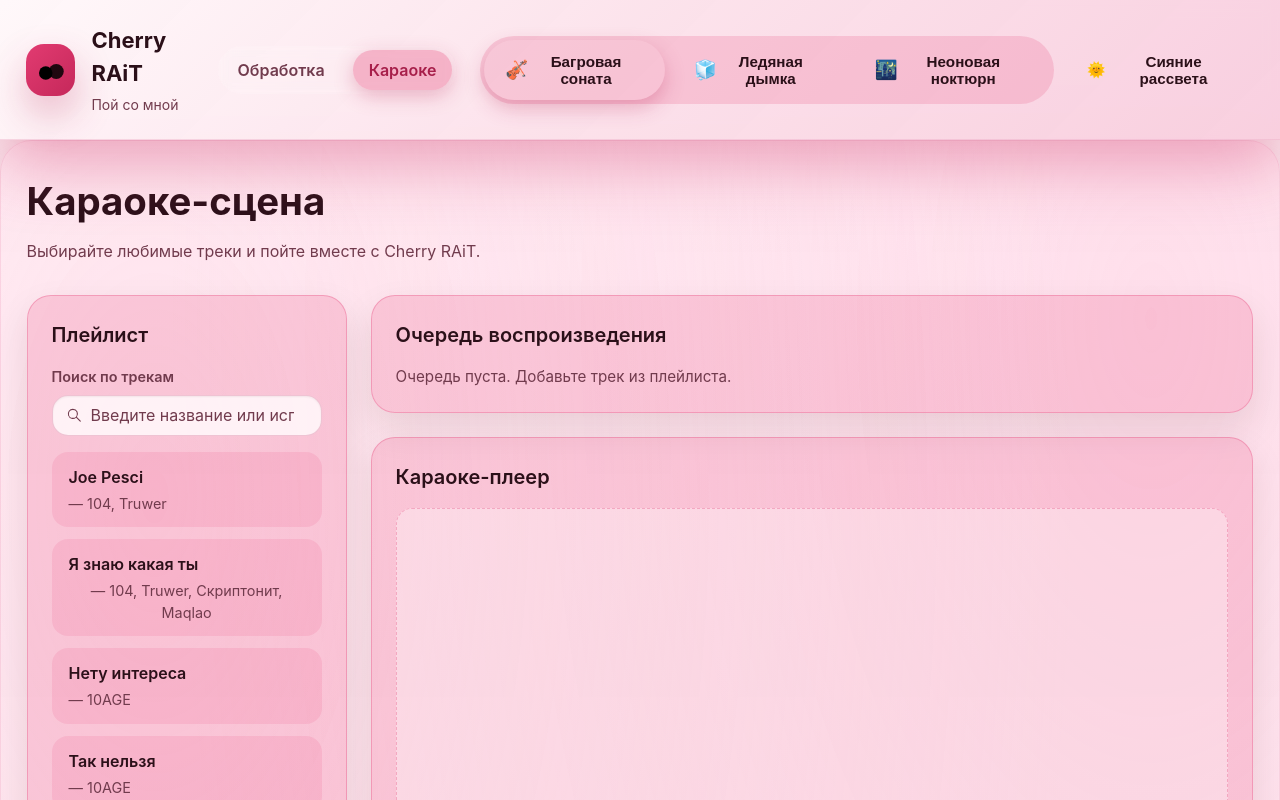
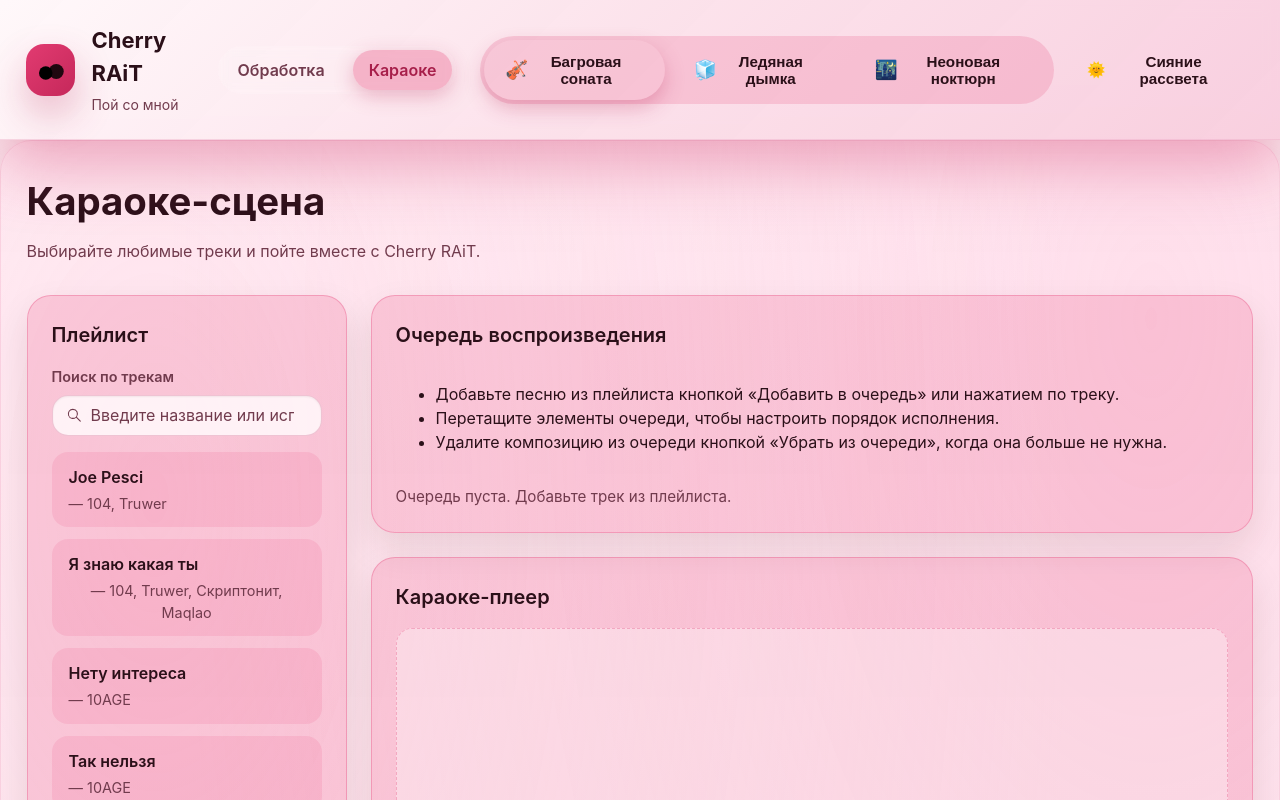
Before and after one commit to rtalyutin/aik-front, a React (Vite) app: page /karaoke in a window 1280 px wide. Shown: the top 800 px of the page. Built offline with nearby package versions, Linux system fonts and the light colour scheme; no server answers.

Commit message:
feat: add karaoke queue instructions

```diff
--- a/src/features/karaoke/KaraokePage.jsx
+++ b/src/features/karaoke/KaraokePage.jsx
@@ -42,6 +42,26 @@ const KaraokePage = () => {
   const queueHeading = karaokeConfig.queueHeading || 'Очередь воспроизведения';
   const queueEmptyState =
     karaokeConfig.queueEmptyState || 'Очередь пуста. Добавьте трек из плейлиста.';
+  const queueInstructions = useMemo(() => {
+    const rawInstructions = karaokeConfig.queueInstructions;
+
+    if (!rawInstructions) {
+      return [];
+    }
+
+    if (Array.isArray(rawInstructions)) {
+      return rawInstructions
+        .map((item) => (typeof item === 'string' ? item.trim() : String(item).trim()))
+        .filter(Boolean);
+    }
+
+    const normalizedInstruction =
+      typeof rawInstructions === 'string'
+        ? rawInstructions.trim()
+        : String(rawInstructions).trim();
+
+    return normalizedInstruction ? [normalizedInstruction] : [];
+  }, []);
   const removeFromQueueLabel = karaokeConfig.queueRemoveLabel || 'Убрать из очереди';
   const loadingMessage = karaokeConfig.loadingMessage || 'Загрузка…';
   const emptyState = karaokeConfig.emptyState || 'Плейлист пока пуст.';
@@ -468,6 +488,18 @@ const KaraokePage = () => {
         </aside>
         <aside className="karaoke-page__queue" aria-live="polite">
           <h2 className="karaoke-page__section-title">{queueHeading}</h2>
+          {queueInstructions.length > 0 ? (
+            <ul className="karaoke-page__queue-instructions">
+              {queueInstructions.map((instruction, index) => (
+                <li
+                  key={`queue-instruction-${index}`}
+                  className="karaoke-page__queue-instructions-item"
+                >
+                  {instruction}
+                </li>
+              ))}
+            </ul>
+          ) : null}
           {queueItems.length === 0 ? (
             <p className="karaoke-page__status">{queueEmptyState}</p>
           ) : (
--- a/src/features/karaoke/config.json
+++ b/src/features/karaoke/config.json
@@ -9,6 +9,11 @@
   "playerPlaceholder": "Выберите трек, чтобы начать петь.",
   "defaultCaptions": "/karaoke-subtitles.vtt",
   "tracksSource": "/karaoke-tracks.json",
+  "queueInstructions": [
+    "Добавьте песню из плейлиста кнопкой «Добавить в очередь» или нажатием по треку.",
+    "Перетащите элементы очереди, чтобы настроить порядок исполнения.",
+    "Удалите композицию из очереди кнопкой «Убрать из очереди», когда она больше не нужна."
+  ],
   "pagination": {
     "pageSize": 20,
     "maxVisiblePages": 5,
```
Also changed, not shown: 1 other file (tests, documents, lock files or other folders).
